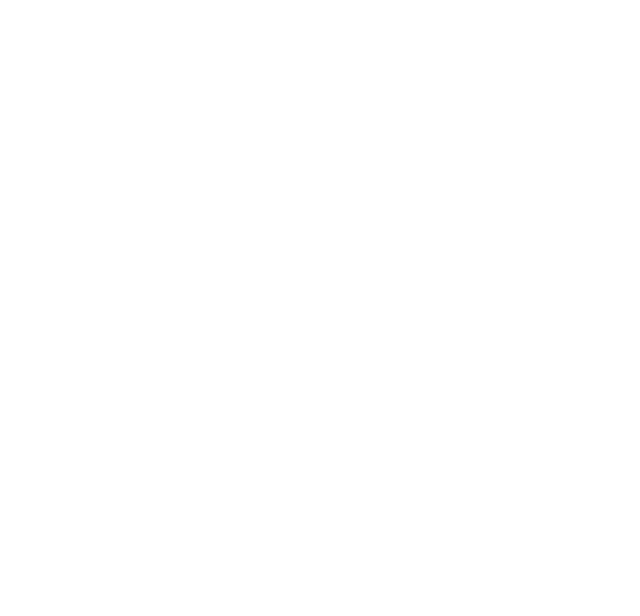
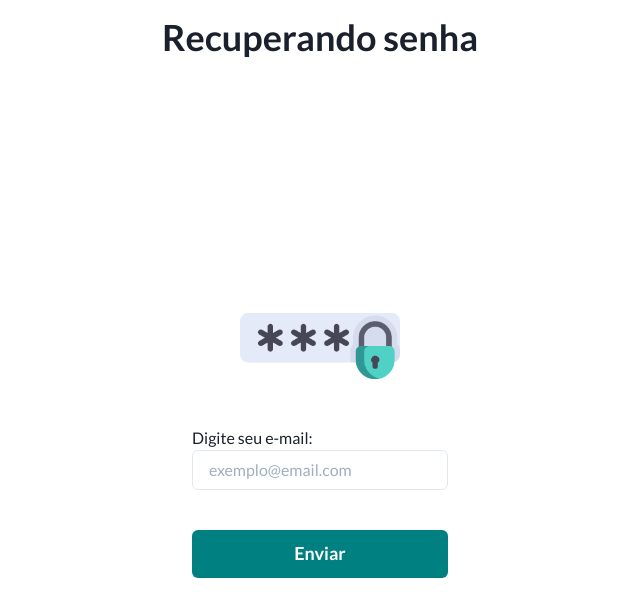
Before and after one commit to Programando-uma-solucao/frontend-web, a React (Create React App) app: page /forget-password in a window 1280 px wide. Shown: the top 616 px of the page, without its empty margins (320-960 px from the left). Built offline with nearby package versions, Linux system fonts and the light colour scheme; no server answers.

Commit message:
created forget password page

```diff
--- a/package.json
+++ b/package.json
@@ -23,6 +23,7 @@
     "@chakra-ui/react": "^1.6.2",
     "@emotion/react": "^11",
     "@emotion/styled": "^11",
+    "@hookform/resolvers": "^2.5.1",
     "@testing-library/jest-dom": "^5.11.4",
     "@testing-library/react": "^11.1.0",
     "@testing-library/user-event": "^13.1.9",
@@ -42,7 +43,8 @@
     "react-toastify": "^7.0.4",
     "typescript": "^4.1.2",
     "uuidv4": "^6.2.8",
-    "web-vitals": "^1.0.1"
+    "web-vitals": "^1.0.1",
+    "yup": "^0.32.9"
   },
   "scripts": {
     "start": "react-scripts start",
--- /dev/null
+++ b/src/pages/ForgetPassword.tsx
@@ -0,0 +1,129 @@
+import React, { useState } from 'react';
+import {
+  Box,
+  Button,
+  Flex,
+  Heading,
+  Image,
+  Spinner,
+  Text,
+} from '@chakra-ui/react';
+import { useForm } from 'react-hook-form';
+import { yupResolver } from '@hookform/resolvers/yup';
+import * as yup from 'yup';
+import { toast } from 'react-toastify';
+import { useHistory } from 'react-router-dom';
+
+import Input from '../components/Input';
+import { AuthService } from '../services/authService';
+import PasswordIcon from '../assets/password.png';
+
+interface FormInputs {
+  email: string;
+}
+
+const schema = yup.object().shape({
+  email: yup
+    .string()
+    .email('Digite um e-mail válido')
+    .required('Obrigatório informar este campo'),
+});
+
+const ForgetPassword = () => {
+  const [loading, setLoading] = useState(false);
+
+  const {
+    register,
+    handleSubmit,
+    formState: { errors },
+  } = useForm<FormInputs>({
+    resolver: yupResolver(schema),
+  });
+
+  const history = useHistory();
+
+  const onSubmit = async (data: FormInputs) => {
+    const authService = new AuthService();
+    setLoading(true);
+
+    try {
+      const response = await authService.recoverSecretQuestion(data.email);
+      if (response.status === 200 && response.data.secretQuestion) {
+        setLoading(false);
+        history.push('/secret-question', {
+          state: {
+            secretQuestion: response.data.secretQuestion,
+          },
+        });
+        return;
+      }
+    } catch (error) {
+      if (error.response.data.status === 404) {
+        toast('Este e-mail não existe', { type: 'warning' });
+      }
+
+      toast('Ocorreu um erro, por favor tente novamente', { type: 'error' });
+    }
+
+    setLoading(false);
+  };
+
+  return (
+    <Flex
+      height="100vh"
+      direction="column"
+      justifyContent="center"
+      alignItems="center"
+      p={4}
+    >
+      <Heading mb="auto">Recuperando senha</Heading>
+
+      <Image
+        src={PasswordIcon}
+        alt="Desenho de uma digital torta"
+        width="40"
+        height="40"
+      />
+
+      <Box mb="auto">
+        <form onSubmit={handleSubmit(onSubmit)}>
+          <Box>
+            <Text>Digite seu e-mail:</Text>
+            <Input
+              type="email"
+              placeholder="exemplo@email.com"
+              errorMessage={errors.email?.message}
+              width="2xs"
+              isInvalid={!!errors.email}
+              {...register('email')}
+            />
+          </Box>
+
+          {loading ? (
+            <Flex mt="6">
+              <Spinner
+                color="teal"
+                size="lg"
+                marginLeft="auto"
+                marginRight="auto"
+              />
+            </Flex>
+          ) : (
+            <Button
+              type="submit"
+              bg="teal"
+              color="white"
+              width="2xs"
+              size="lg"
+              mt={6}
+            >
+              Enviar
+            </Button>
+          )}
+        </form>
+      </Box>
+    </Flex>
+  );
+};
+
+export default ForgetPassword;
--- a/src/routes/Route.tsx
+++ b/src/routes/Route.tsx
@@ -4,7 +4,6 @@ import {
   Route as ReactDOMRoute,
   Redirect,
 } from 'react-router-dom';
-import { WithChildren } from '../common/interfaces/WithChildren';
 
 import { useAuth } from '../hooks/auth';
 
--- a/src/routes/index.tsx
+++ b/src/routes/index.tsx
@@ -5,11 +5,13 @@ import Route from './Route';
 
 import Home from '../pages/Home';
 import Login from '../pages/Login';
+import ForgetPassword from '../pages/ForgetPassword';
 
 const Routes = () => (
   <Switch>
     <Route path="/" exact component={Home} />
     <Route path="/login" exact component={Login} />
+    <Route path="/forget-password" exact component={ForgetPassword} />
   </Switch>
 );
 
--- a/src/services/authService.ts
+++ b/src/services/authService.ts
@@ -15,10 +15,11 @@ class AuthService {
   }
 
   public async login({ email, password }: LoginProps) {
-    return this.api
-      .post('', { email, password })
-      .then(res => res.data)
-      .catch(err => err.response.data);
+    return this.api.post('', { email, password });
+  }
+
+  public async recoverSecretQuestion(email: string) {
+    return this.api.get(`recover-secret-question/${email}`);
   }
 }
 
```
Also changed, not shown: src/assets/password.png (added), 1 other file (tests, documents, lock files or other folders).
